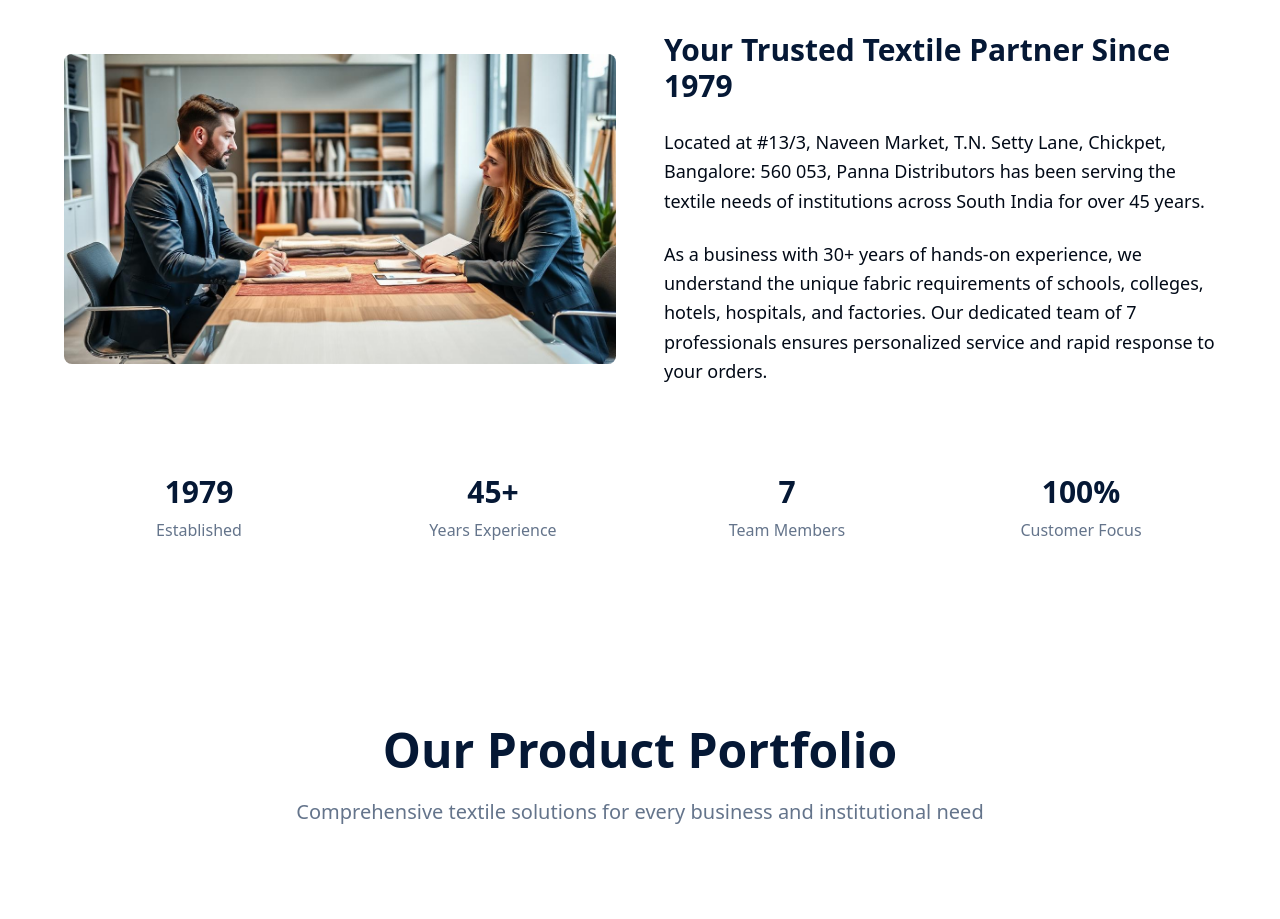
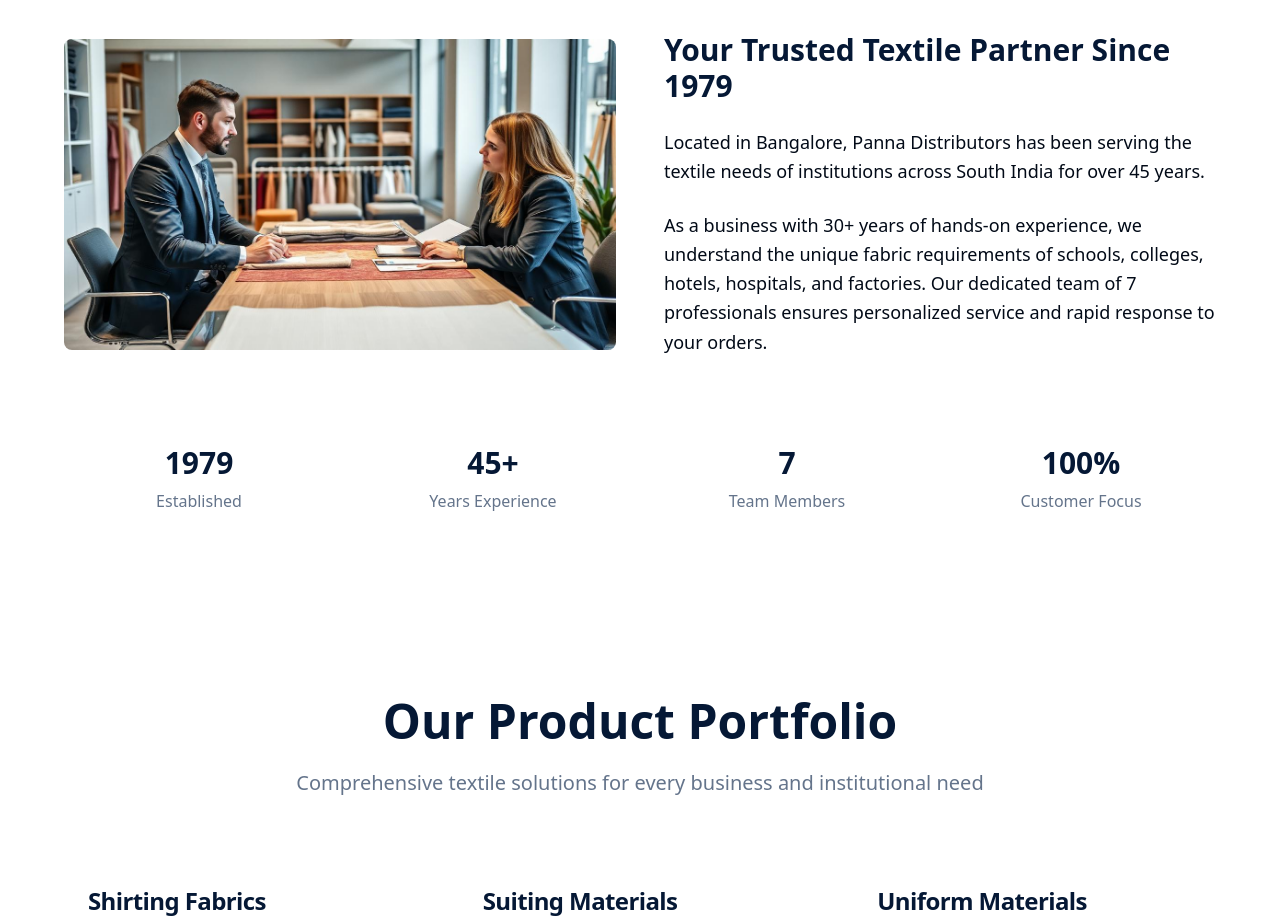
Before and after one commit to Dinesh071292/panna-fabrics-connect, a React (Vite) app: page / in a window 1280 px wide. Shown: the part 1040-1959 px from the top of the page. Built offline with nearby package versions, Linux system fonts and the light colour scheme.

Commit message:
Update About Page Address
Change address in About page to only display "Bangalore".

```diff
--- a/src/components/About.tsx
+++ b/src/components/About.tsx
@@ -30,7 +30,7 @@ const About = () => {
               </h3>
 
               <p className="text-lg text-foreground leading-relaxed">
-                Located at #13/3, Naveen Market, T.N. Setty Lane, Chickpet, Bangalore: 560 053, Panna Distributors
+                Located in Bangalore, Panna Distributors
                 has been serving the textile needs of institutions across South India for over
                 45 years.
               </p>
```
